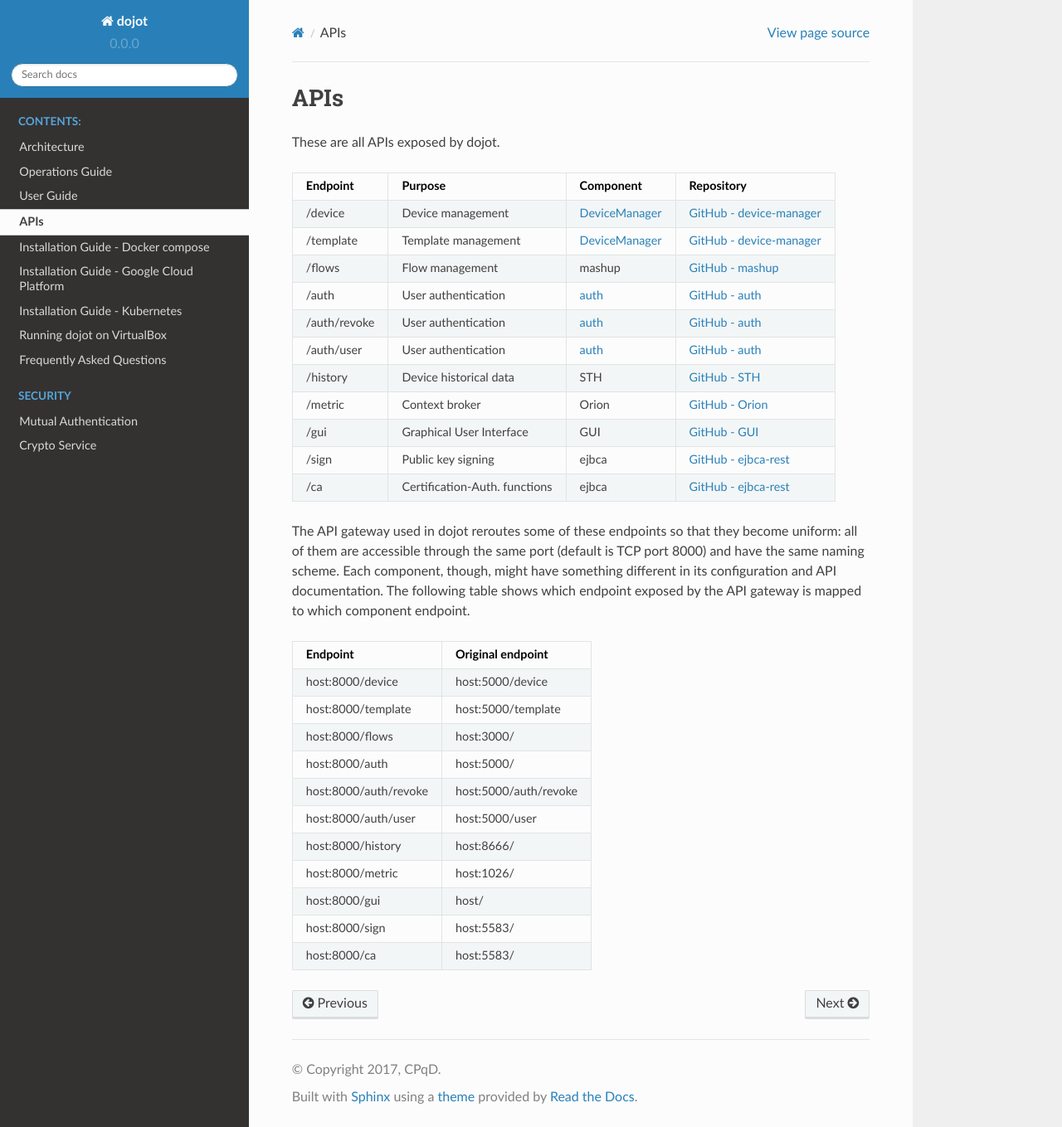
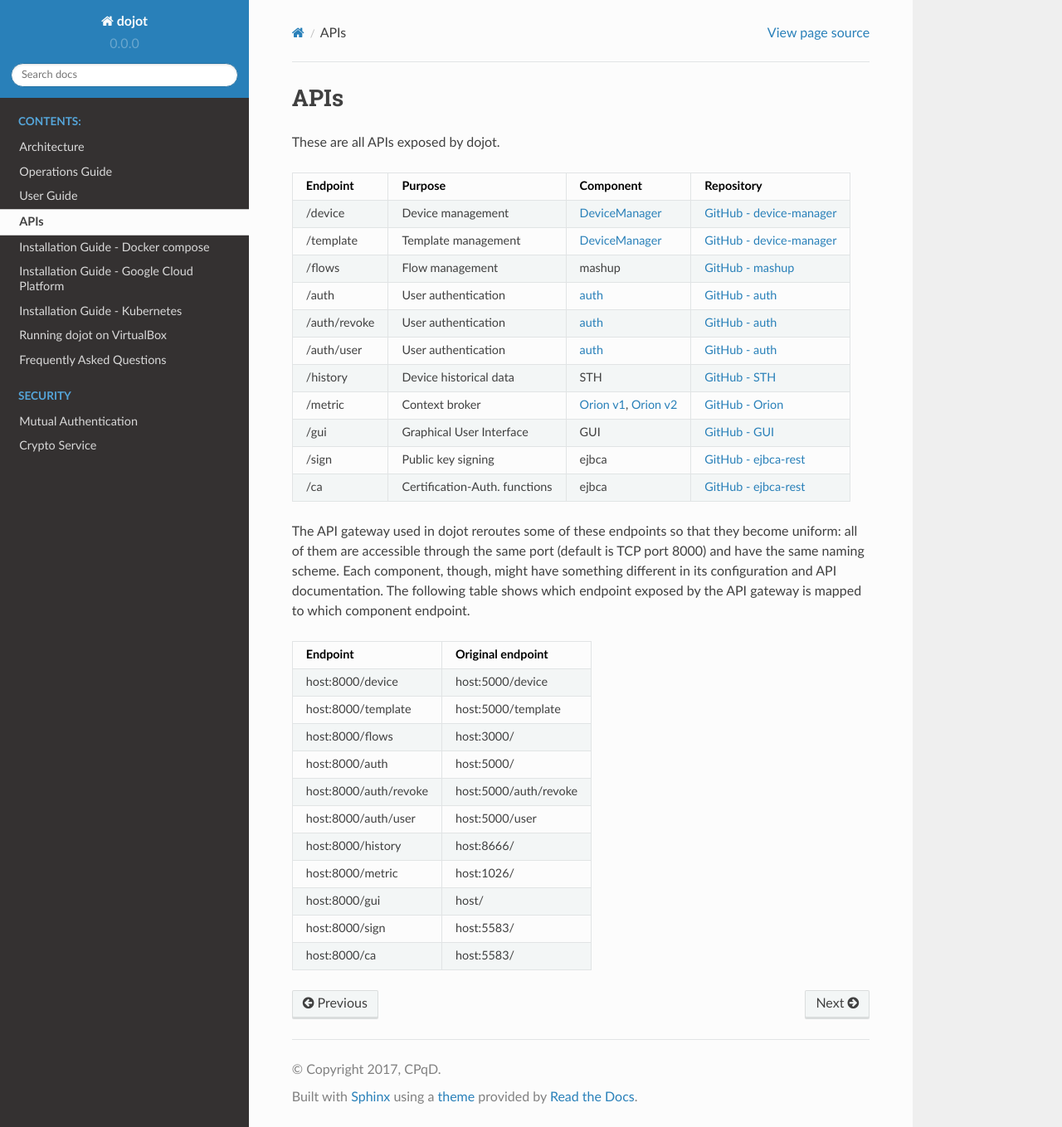
Before and after one commit to dojot/docs, a Sphinx documentation site: the page built from source/apis.rst, in a window 1280 px wide and 1359 px high. Shown: the whole window at 83% size. Built offline with Sphinx 7.4.7 and the Read the Docs theme 2.0.0, drawn with Linux system fonts in a browser that asks for light colours; some of the changed lines change nothing that is shown.

Commit message:
Adding Orion APIs and fixing all links in APIs page

```diff
--- a/source/apis.rst
+++ b/source/apis.rst
@@ -3,21 +3,33 @@
 
 These are all APIs exposed by dojot.
 
-============= =============================== ===================================================================== ================
- Endpoint         Purpose                         Component                                                             Repository
-============= =============================== ===================================================================== ================
- /device       Device management               `DeviceManager <https://dojot.github.io/device-manager/apis.html>`_   `GitHub - device-manager <https://github.com/dojot/device-manager>`_
- /template     Template management             `DeviceManager`_                                                      `GitHub - device-manager`_
- /flows        Flow management                 mashup                                                                `GitHub - mashup <https://github.com/dojot/mashup>`_
- /auth         User authentication             `auth <https://dojot.github.io/auth/auth.html>`_                      `GitHub - auth <https://github.com/dojot/auth>`_
- /auth/revoke  User authentication             `auth`_                                                               `GitHub - auth <https://github.com/dojot/auth>`_
- /auth/user    User authentication             `auth`_                                                               `GitHub - auth <https://github.com/dojot/auth>`_
- /history      Device historical data          STH                                                                   `GitHub - STH <https://github.com/telefonicaid/fiware-sth-comet>`_
- /metric       Context broker                  Orion                                                                 `GitHub - Orion <https://github.com/dojot/fiware-orion>`_
- /gui          Graphical User Interface        GUI                                                                   `GitHub - GUI <https://github.com/dojot/gui>`_
- /sign         Public key signing              ejbca                                                                 `GitHub - ejbca-rest <https://github.com/dojot/ejbca-rest>`_
- /ca           Certification-Auth. functions   ejbca                                                                 `GitHub - ejbca-rest`_
-============= =============================== ===================================================================== ================
+.. _DeviceManager:  https://dojot.github.io/device-manager/apis.html
+.. _GitHub - device-manager: https://github.com/dojot/device-manager
+.. _GitHub - mashup: https://github.com/dojot/mashup
+.. _auth: https://dojot.github.io/auth/auth.html
+.. _GitHub - auth: https://github.com/dojot/auth
+.. _GitHub - STH: https://github.com/telefonicaid/fiware-sth-comet
+.. _Orion v1: http://telefonicaid.github.io/fiware-orion/api/v1/
+.. _Orion v2: http://telefonicaid.github.io/fiware-orion/api/v2/stable/
+.. _GitHub - Orion: https://github.com/dojot/fiware-orion
+.. _GitHub - GUI: https://github.com/dojot/gui
+.. _GitHub - ejbca-rest: https://github.com/dojot/ejbca-rest
+
+============= =============================== ========================== ================
+ Endpoint         Purpose                         Component               Repository
+============= =============================== ========================== ================
+ /device       Device management               `DeviceManager`_           `GitHub - device-manager`_
+ /template     Template management             `DeviceManager`_           `GitHub - device-manager`_
+ /flows        Flow management                 mashup                     `GitHub - mashup`_
+ /auth         User authentication             `auth`_                    `GitHub - auth`_
+ /auth/revoke  User authentication             `auth`_                    `GitHub - auth`_
+ /auth/user    User authentication             `auth`_                    `GitHub - auth`_
+ /history      Device historical data          STH                        `GitHub - STH`_
+ /metric       Context broker                  `Orion v1`_, `Orion v2`_   `GitHub - Orion`_
+ /gui          Graphical User Interface        GUI                        `GitHub - GUI`_
+ /sign         Public key signing              ejbca                      `GitHub - ejbca-rest`_
+ /ca           Certification-Auth. functions   ejbca                      `GitHub - ejbca-rest`_
+============= =============================== ========================== ================
 
 
 The API gateway used in dojot reroutes some of these endpoints so that they become uniform: all of them are accessible through the same port (default is TCP port 8000) and have the same naming scheme. Each component, though, might have something different in its configuration and API documentation. The following table shows which endpoint exposed by the API gateway is mapped to which component endpoint.
```
